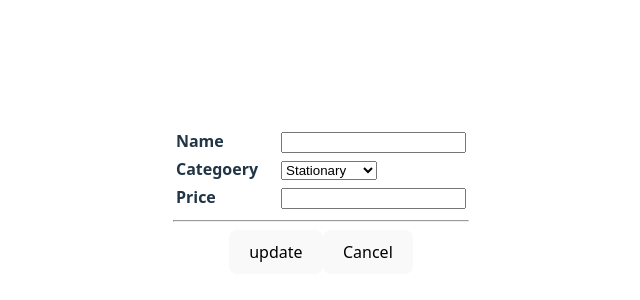
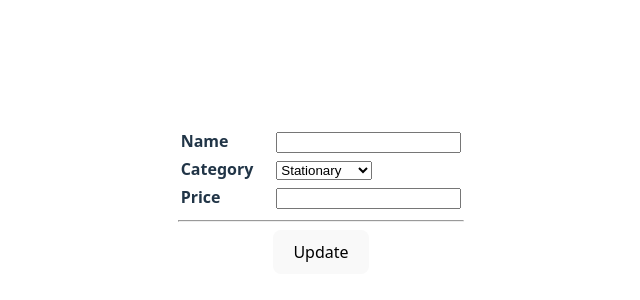
Before and after one commit to AungSannThit2000/my-react-fronend-01, a React (Vite) app: page /items/1 in a window 1280 px wide. Shown: the part 200-500 px from the top of the page, without its empty margins (319-959 px from the left). Built offline with nearby package versions, Linux system fonts and the light colour scheme; no server answers.

Commit message:
js 4 assignment

```diff
--- a/src/components/ItemDetail.jsx
+++ b/src/components/ItemDetail.jsx
@@ -1,55 +1,55 @@
 import { useEffect, useRef } from "react";
-import { useNavigate, useParams } from "react-router-dom";
+import { useParams, useNavigate } from "react-router-dom";
 
 export default function ItemDetail() {
   const { id } = useParams();
-    const navigate = useNavigate();
   const itemNameRef = useRef();
   const itemCategoryRef = useRef();
   const itemPriceRef = useRef();
+  const navigate = useNavigate();
+
   async function loadItem() {
     const uri = `http://localhost:3000/api/item/${id}`;
-        console.log("==> uri: ", uri);
     const result = await fetch(uri);
     const data = await result.json();
-        console.log("==> data :", data);
     itemNameRef.current.value = data.itemName;
     itemCategoryRef.current.value = data.itemCategory;
     itemPriceRef.current.value = data.itemPrice;
   }
+
   async function onUpdate() {
     const body = {
       name: itemNameRef.current.value,
       category: itemCategoryRef.current.value,
-            price: itemPriceRef.current.value
-        }
+      price: itemPriceRef.current.value,
+    };
     const uri = `http://localhost:3000/api/item/${id}`;
-        console.log("==> uri: ", uri);
     const result = await fetch(uri, {
       method: "PATCH",
       headers: { "Content-Type": "application/json" },
-            body: JSON.stringify(body)
+      body: JSON.stringify(body),
     });
     if (result.ok) {
       navigate("/items");
-        } else {
-            alert("Update failed");
     }
   }
+
   useEffect(() => {
     loadItem();
   }, []);
+
   return (
     <div>
       <table>
         <tbody>
           <tr>
             <th style={{ textAlign: "left" }}>Name</th>
-                        <td style={{ textAlign: "left", paddingLeft: "20px" }}><input
-                            type="text" ref={itemNameRef} /></td>
+            <td style={{ textAlign: "left", paddingLeft: "20px" }}>
+              <input type="text" ref={itemNameRef} />
+            </td>
           </tr>
           <tr>
-                        <th style={{ textAlign: "left" }}>Categoery</th>
+            <th style={{ textAlign: "left" }}>Category</th>
             <td style={{ textAlign: "left", paddingLeft: "20px" }}>
               <select ref={itemCategoryRef}>
                 <option>Stationary</option>
@@ -60,14 +60,14 @@ export default function ItemDetail() {
           </tr>
           <tr>
             <th style={{ textAlign: "left" }}>Price</th>
-                        <td style={{ textAlign: "left", paddingLeft: "20px" }}><input
-                            type="text" ref={itemPriceRef} /></td>
+            <td style={{ textAlign: "left", paddingLeft: "20px" }}>
+              <input type="text" ref={itemPriceRef} />
+            </td>
           </tr>
         </tbody>
       </table>
       <hr />
-            <button onClick={onUpdate}>update</button>
-            <button onClick={() => navigate(-1)}>Cancel</button>
+      <button onClick={onUpdate}>Update</button>
     </div>
-    )
+  );
 }
```
Lines whose indentation alone changed are shown as unchanged.
